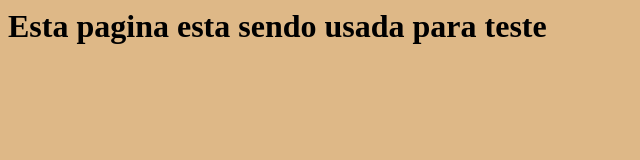
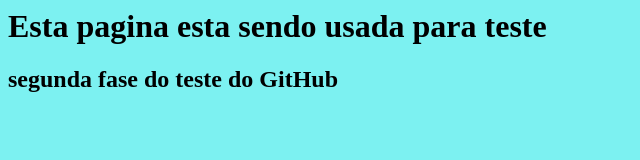
Before and after one commit to Hodriz/teste, a plain HTML site: page index.html in a window 1280 px wide. Shown: the whole page, without its empty margins (0-640 px from the left). Drawn offline with Linux system fonts and the light colour scheme; files whose address does not match are found by name.

Commit message:
novo teste git

```diff
--- a/index.html
+++ b/index.html
@@ -9,6 +9,6 @@
     </head>
     <body>
         <h1>Esta pagina esta sendo usada para teste</h1>
-        <h1></h1>
+        <h2>segunda fase do teste do GitHub</h2>
     </body>
 </html>
--- a/stylesheet.css
+++ b/stylesheet.css
@@ -1 +1 @@
-body {background-color: burlywood;}
+body {background-color: rgb(124, 241, 241);}
```
